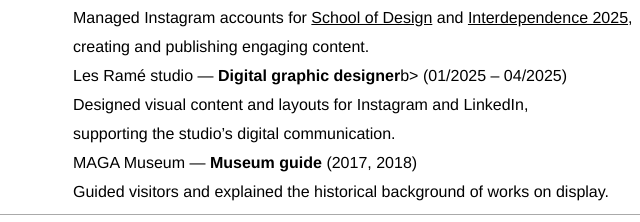
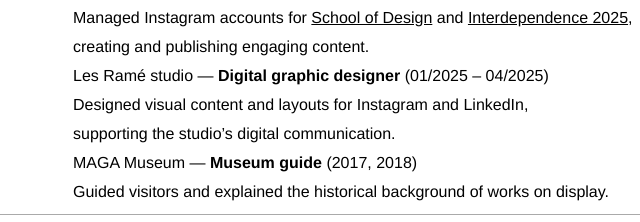
Before and after one commit to beatricetronconi/beatricetronconi.github.io, a plain HTML site: page aboutme.html in a window 1280 px wide. Shown: the part 436-658 px from the top of the page, 322-962 px from the left. Drawn offline with Linux system fonts and the light colour scheme.

Commit message:
Update aboutme.html

```diff
--- a/aboutme.html
+++ b/aboutme.html
@@ -78,7 +78,7 @@
       </div>
       <div class="col col-content">
 
-        <span>Politecnico di Milano — <b>Student collaboration as a social media designer</b>(07/2024 – 05/2025)</span>
+        <span>Politecnico di Milano — <b>Student collaboration as a social media designer</b> (07/2024 – 05/2025)</span>
         <span>
   Managed Instagram accounts for
   <a href="https://www.instagram.com/school.design.polimi/" target="_blank">School of Design</a>
@@ -86,7 +86,7 @@
   <a href="https://www.instagram.com/interdependence.polimi/" target="_blank">Interdependence 2025</a>,</span>
   <span>creating and publishing engaging content.
 </span>
-        <span>Les Ramé studio — <b>Digital graphic designer</b>b> (01/2025 – 04/2025)</span>
+        <span>Les Ramé studio — <b>Digital graphic designer</b> (01/2025 – 04/2025)</span>
         <span>Designed visual content and layouts for Instagram and LinkedIn,</span>
         <span>supporting the studio’s digital communication.</span>
         <span>MAGA Museum — <b>Museum guide</b> (2017, 2018)</span>
```
